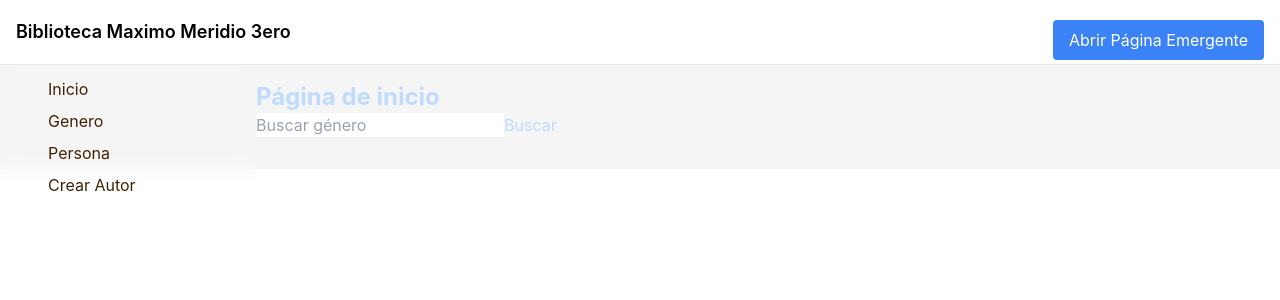
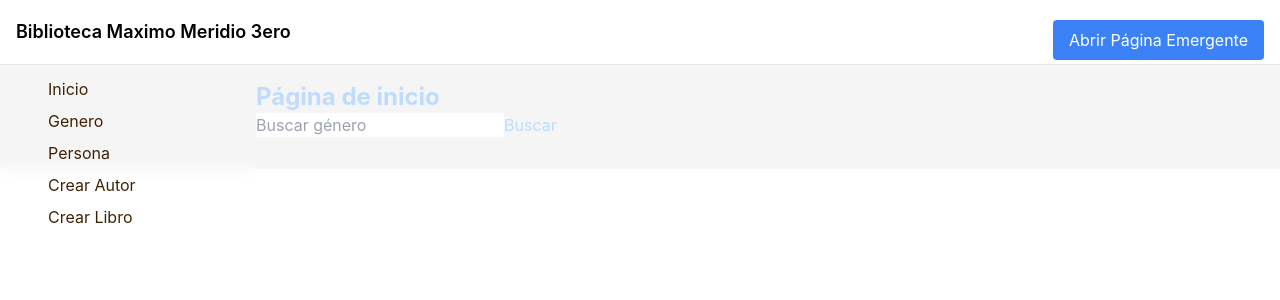
Before and after one commit to Laucha0550/biblioteca, a React (Create React App) app: page / in a window 1280 px wide. Shown: the top 300 px of the page. Built offline with nearby package versions, Linux system fonts and the light colour scheme; no server answers.

Commit message:
Agrega crear Libro

```diff
--- a/src/Pages/App.tsx
+++ b/src/Pages/App.tsx
@@ -8,6 +8,7 @@ import Buscador from './Buscador.tsx';
 import ItemsPage from './ItemsPage.tsx';
 import ListaPersonas from './Persona.tsx';
 import CrearAutor from './CrearAutor.tsx';
+import CrearLibro from './CrearLibro.tsx';
 
 const Sidebar = () => (
   <div className={'hidden lg:block fixed backdrop-blur inset-0 top-[3.8125rem] right-auto w-[16rem] pb-10 px-8 overflow-y-auto'}>
@@ -23,6 +24,9 @@ const Sidebar = () => (
       </li>
       <li className="mb-2">
         <Link to="/CAutor" className=" text-vintaje4 hover:underline">Crear Autor</Link>
+      </li>
+      <li className="mb-2">
+        <Link to="/CLibro" className=" text-vintaje4 hover:underline">Crear Libro</Link>
       </li>
     </ul>
   </div>
@@ -84,6 +88,7 @@ const Outlet = () => {
           <Route path="/pagina3" element={<GeneroListPage generos={filteredGeneros} />} /> {/* Usar filteredGeneros en lugar de generos */}
           <Route path="/persona" element={<ListaPersonas />} />
           <Route path="/cautor" element={<CrearAutor />} />
+          <Route path="/clibro" element={<CrearLibro />} />
         </Routes>
       </div>
     </div>
```
